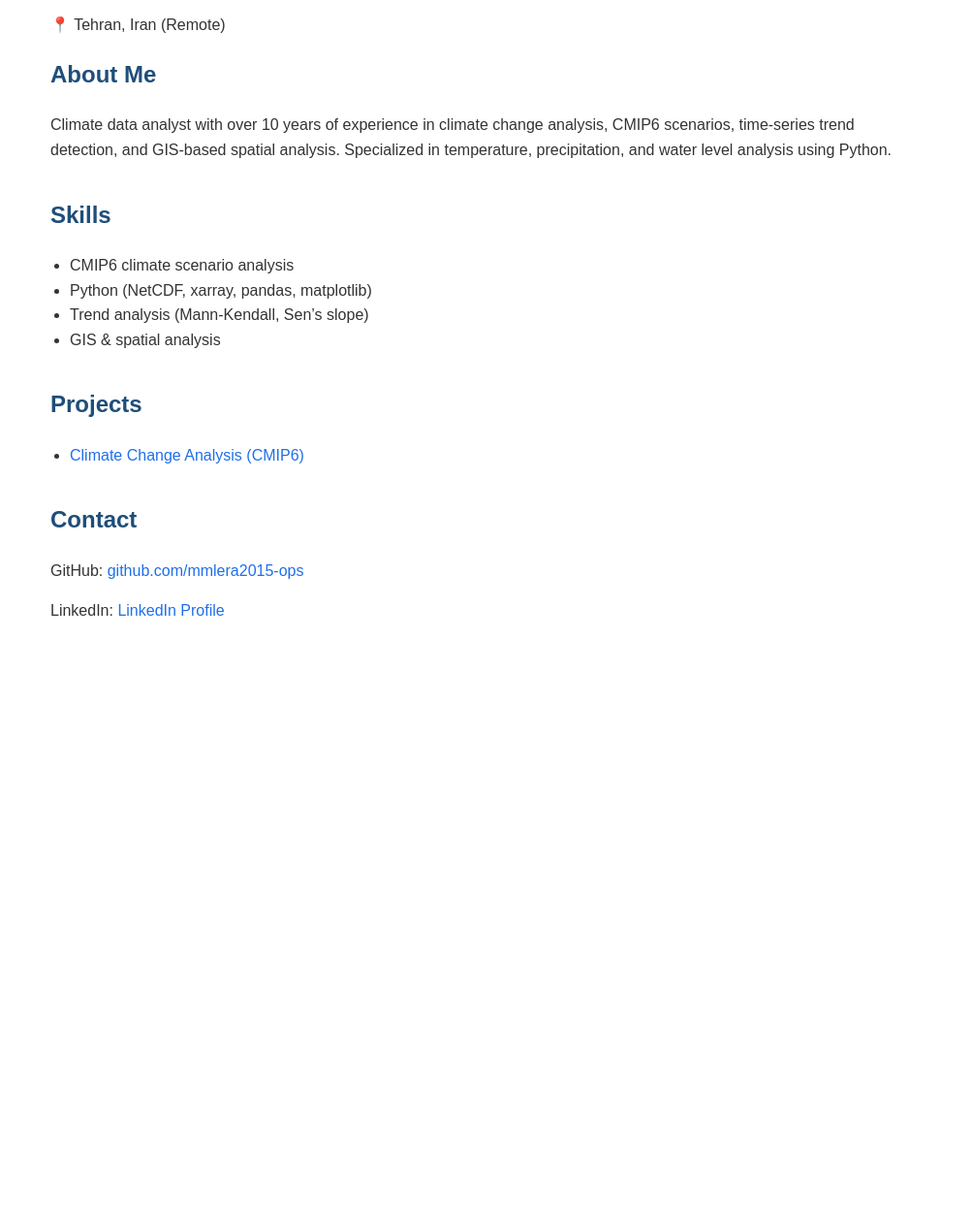
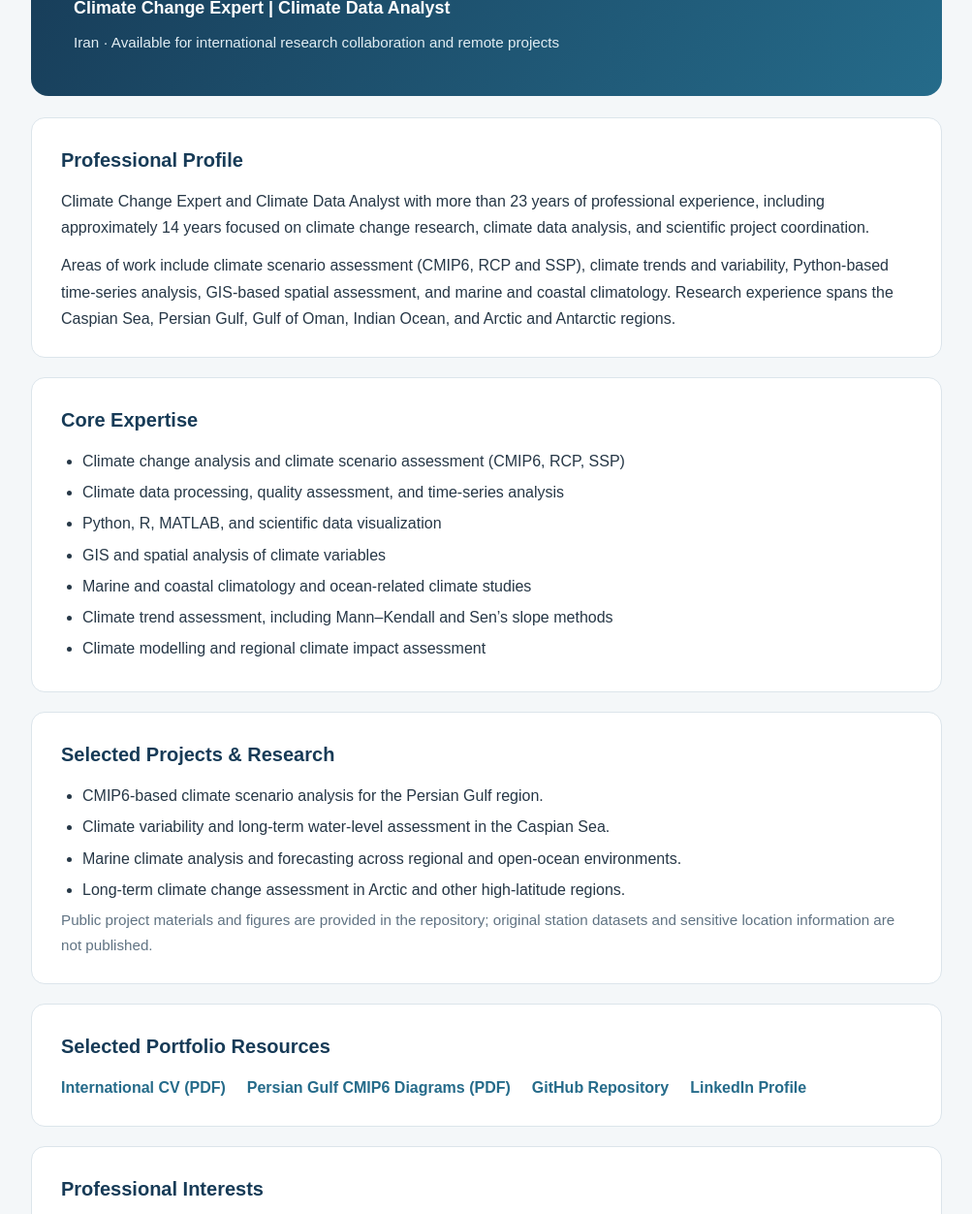
Before and after one commit to mmlera2015-ops/Climate_Change_analysis, a plain HTML site: page index.html in a window 1280 px wide. Shown: the part 153-1405 px from the top of the page at 97% size, without its empty margins (138-1141 px from the left). Before the commit the page ends 861 px from the top, so only its background shows below. Drawn offline with Linux system fonts and the light colour scheme.

Commit message:
Refresh professional climate research portfolio page

```diff
--- a/index.html
+++ b/index.html
@@ -2,73 +2,168 @@
 <html lang="en">
 <head>
   <meta charset="UTF-8">
-    <title>Leila Rashidian | Climate Data Analyst</title>
   <meta name="viewport" content="width=device-width, initial-scale=1.0">
+  <meta name="description" content="Professional portfolio of Leila Rashidian, Climate Change Expert and Climate Data Analyst.">
+  <title>Leila Rashidian | Climate Change & Climate Data Science</title>
   <style>
+    :root {
+      --navy: #173b57;
+      --blue: #256b8a;
+      --ink: #263746;
+      --muted: #607383;
+      --paper: #f4f7f9;
+      --line: #dce5eb;
+      --white: #ffffff;
+    }
+    * { box-sizing: border-box; }
     body {
-            font-family: Arial, sans-serif;
-            max-width: 900px;
-            margin: auto;
-            padding: 30px;
-            line-height: 1.6;
-            color: #333;
+      margin: 0;
+      background: var(--paper);
+      color: var(--ink);
+      font-family: Arial, Helvetica, sans-serif;
+      line-height: 1.7;
     }
-        h1, h2 {
-            color: #1f4e79;
+    .container {
+      width: min(940px, calc(100% - 36px));
+      margin: 42px auto;
     }
+    header {
+      padding: 42px 44px;
+      color: var(--white);
+      background: linear-gradient(125deg, var(--navy), var(--blue));
+      border-radius: 18px;
+    }
+    header h1 {
+      margin: 0 0 8px;
+      font-size: clamp(2rem, 5vw, 2.8rem);
+      line-height: 1.2;
+    }
+    header p { margin: 8px 0 0; }
+    .subtitle { font-size: 1.12rem; font-weight: 600; }
+    .location { color: #e1edf3; font-size: 0.95rem; }
+    main {
+      display: grid;
+      gap: 20px;
+      margin-top: 22px;
+    }
+    section {
+      padding: 26px 30px;
+      background: var(--white);
+      border: 1px solid var(--line);
+      border-radius: 14px;
+    }
+    h2 {
+      margin: 0 0 12px;
+      color: var(--navy);
+      font-size: 1.25rem;
+    }
+    p { margin: 0 0 12px; }
+    p:last-child { margin-bottom: 0; }
+    ul {
+      margin: 8px 0 0;
+      padding-left: 22px;
+    }
+    li { margin: 5px 0; }
     a {
-            color: #1f6feb;
+      color: var(--blue);
       text-decoration: none;
+      font-weight: 600;
     }
-        ul {
-            padding-left: 20px;
+    a:hover { text-decoration: underline; }
+    .links {
+      display: flex;
+      flex-wrap: wrap;
+      gap: 12px 22px;
     }
-        .section {
-            margin-bottom: 35px;
+    .tagline { color: var(--muted); font-size: 0.95rem; }
+    footer {
+      padding: 22px 8px;
+      color: var(--muted);
+      text-align: center;
+      font-size: 0.9rem;
+    }
+    @media (max-width: 600px) {
+      .container { margin: 18px auto; }
+      header { padding: 30px 24px; }
+      section { padding: 22px; }
     }
   </style>
 </head>
 <body>
+  <div class="container">
+    <header>
+      <h1>Leila Rashidian</h1>
+      <p class="subtitle">Climate Change Expert | Climate Data Analyst</p>
+      <p class="location">Iran · Available for international research collaboration and remote projects</p>
+    </header>
 
-<h1>Leila Rashidian</h1>
-<p><strong>Climate Data Analyst | Marine Climatology</strong></p>
-<p>📍 Tehran, Iran (Remote)</p>
+    <main>
+      <section>
+        <h2>Professional Profile</h2>
+        <p>
+          Climate Change Expert and Climate Data Analyst with more than 23 years
+          of professional experience, including approximately 14 years focused
+          on climate change research, climate data analysis, and scientific
+          project coordination.
+        </p>
+        <p>
+          Areas of work include climate scenario assessment (CMIP6, RCP and SSP),
+          climate trends and variability, Python-based time-series analysis,
+          GIS-based spatial assessment, and marine and coastal climatology.
+          Research experience spans the Caspian Sea, Persian Gulf, Gulf of Oman,
+          Indian Ocean, and Arctic and Antarctic regions.
+        </p>
+      </section>
 
-<div class="section">
-<h2>About Me</h2>
+      <section>
+        <h2>Core Expertise</h2>
+        <ul>
+          <li>Climate change analysis and climate scenario assessment (CMIP6, RCP, SSP)</li>
+          <li>Climate data processing, quality assessment, and time-series analysis</li>
+          <li>Python, R, MATLAB, and scientific data visualization</li>
+          <li>GIS and spatial analysis of climate variables</li>
+          <li>Marine and coastal climatology and ocean-related climate studies</li>
+          <li>Climate trend assessment, including Mann–Kendall and Sen’s slope methods</li>
+          <li>Climate modelling and regional climate impact assessment</li>
+        </ul>
+      </section>
+
+      <section>
+        <h2>Selected Projects & Research</h2>
+        <ul>
+          <li>CMIP6-based climate scenario analysis for the Persian Gulf region.</li>
+          <li>Climate variability and long-term water-level assessment in the Caspian Sea.</li>
+          <li>Marine climate analysis and forecasting across regional and open-ocean environments.</li>
+          <li>Long-term climate change assessment in Arctic and other high-latitude regions.</li>
+        </ul>
+        <p class="tagline">
+          Public project materials and figures are provided in the repository; original
+          station datasets and sensitive location information are not published.
+        </p>
+      </section>
+
+      <section>
+        <h2>Selected Portfolio Resources</h2>
+        <div class="links">
+          <a href="Leila_Rashidian_International_CV.pdf">International CV (PDF)</a>
+          <a href="Persian%20Gulf%20CMIP6%20scenario%20diagrams.pdf">Persian Gulf CMIP6 Diagrams (PDF)</a>
+          <a href="https://github.com/mmlera2015-ops/Climate_Change_analysis" target="_blank" rel="noopener noreferrer">GitHub Repository</a>
+          <a href="https://www.linkedin.com/in/leila-rashidian-5a8512315/" target="_blank" rel="noopener noreferrer">LinkedIn Profile</a>
+        </div>
+      </section>
+
+      <section>
+        <h2>Professional Interests</h2>
         <p>
-Climate data analyst with over 10 years of experience in climate change analysis,
-CMIP6 scenarios, time-series trend detection, and GIS-based spatial analysis.
-Specialized in temperature, precipitation, and water level analysis using Python.
+          International climate research, climate data analysis, scientific
+          collaboration, climate consultancy, and project-based remote assignments.
         </p>
+      </section>
+    </main>
+
+    <footer>
+      © Leila Rashidian · Climate Change Research & Climate Data Analysis
+    </footer>
   </div>
-
-<div class="section">
-<h2>Skills</h2>
-<ul>
-<li>CMIP6 climate scenario analysis</li>
-<li>Python (NetCDF, xarray, pandas, matplotlib)</li>
-<li>Trend analysis (Mann-Kendall, Sen’s slope)</li>
-<li>GIS & spatial analysis</li>
-</ul>
-</div>
-
-<div class="section">
-<h2>Projects</h2>
-<ul>
-<li>
-<a href="https://github.com/mmlera2015-ops/Climate_Change_analysis" target="_blank">
-Climate Change Analysis (CMIP6)
-</a>
-</li>
-</ul>
-</div>
-
-<div class="section">
-<h2>Contact</h2>
-<p>GitHub: <a href="https://github.com/mmlera2015-ops" target="_blank">github.com/mmlera2015-ops</a></p>
-<p>LinkedIn: <a href="https://www.linkedin.com/in/leila-rashidian-5a8512315/" target="_blank">LinkedIn Profile</a></p>
-</div>
-
 </body>
 </html>
```
Lines whose indentation alone changed are shown as unchanged.
